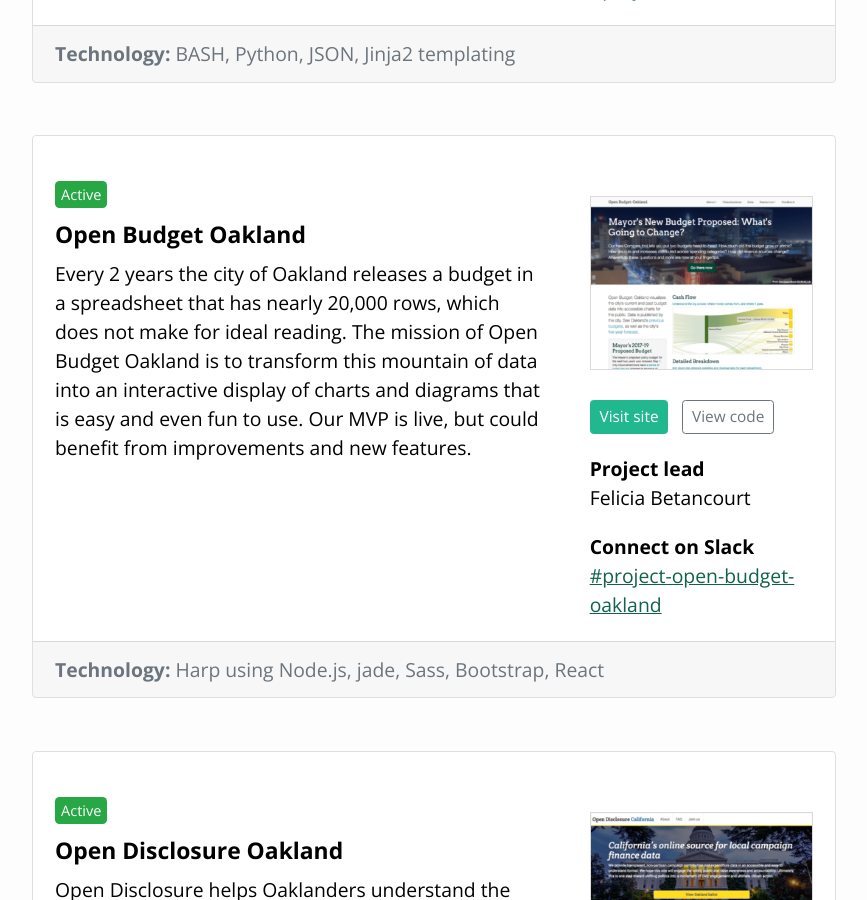
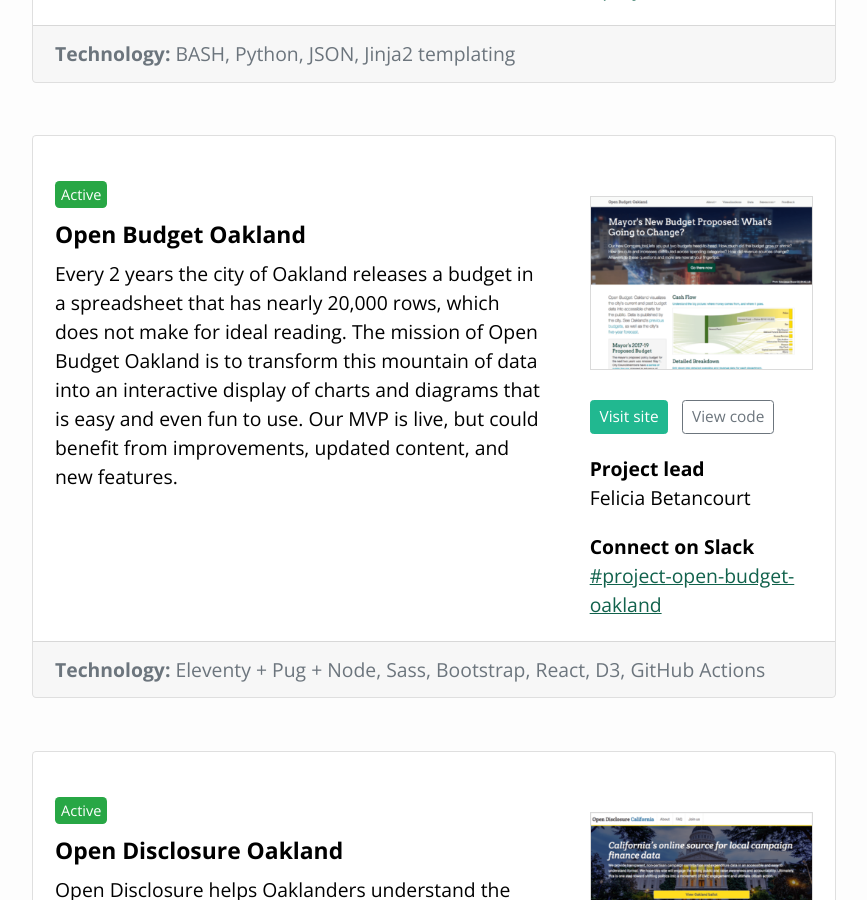
Before and after one commit to openoakland/openoakland.org, a Jekyll site: the page built from src/projects.md, in a window 1280 px wide and 900 px high, scrolled down 1276 px. Shown: the whole window, without its empty margins (206-1073 px from the left). Built offline with Jekyll 4.4.1, drawn with Linux system fonts in a browser that asks for light colours; nearby versions of some CDN libraries.

Commit message:
Update OBO content on Projects page.

```diff
--- a/src/_data/active_projects.yml
+++ b/src/_data/active_projects.yml
@@ -26,8 +26,8 @@
   leader: Felicia Betancourt
   slack_id: C02R4185B
   slack_channel: project-open-budget-oakland
-  description: Every 2 years the city of Oakland releases a budget in a spreadsheet that has nearly 20,000 rows, which does not make for ideal reading. The mission of Open Budget Oakland is to transform this mountain of data into an interactive display of charts and diagrams that is easy and even fun to use. Our MVP is live, but could benefit from improvements and new features.
-  tech: Harp using Node.js, jade, Sass, Bootstrap, React
+  description: Every 2 years the city of Oakland releases a budget in a spreadsheet that has nearly 20,000 rows, which does not make for ideal reading. The mission of Open Budget Oakland is to transform this mountain of data into an interactive display of charts and diagrams that is easy and even fun to use. Our MVP is live, but could benefit from improvements, updated content, and new features.
+  tech: Eleventy + Pug + Node, Sass, Bootstrap, React, D3, GitHub Actions
 -
   name: Open Disclosure Oakland
   image: opendisclosure_300x233.png
```
